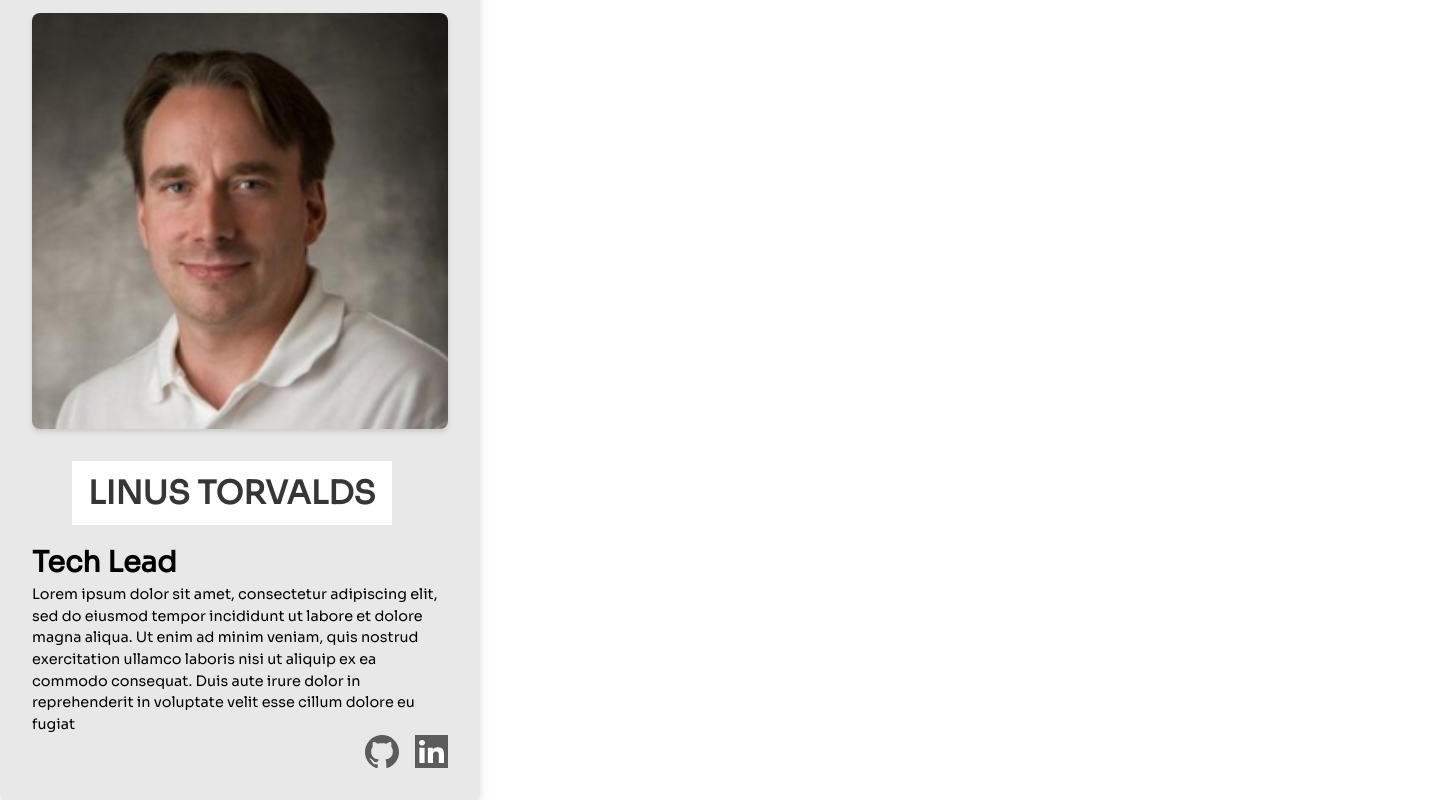
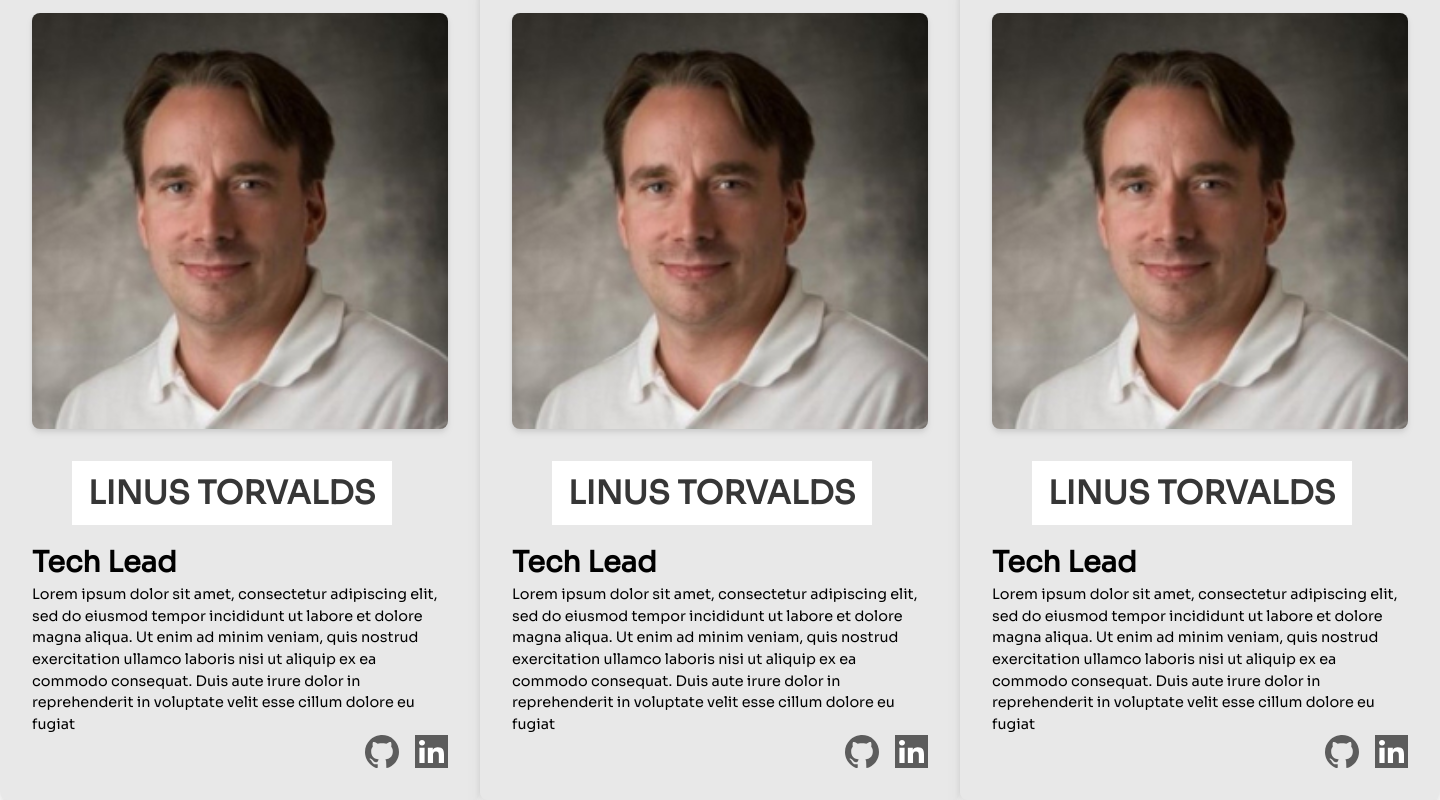
Before and after one commit to love-to-code108/GDSC, a React (Vite) app in the folder gdsc-website/: page / in a window 1280 px wide. Shown: the part 4067-4867 px from the top of the page, 1440 px wide, since content can reach past the window. Built offline with nearby package versions, Linux system fonts and the light colour scheme; a web font is replaced by a local one.

Commit message:
the primar for the team section is nearly done

```diff
--- a/gdsc-website/indexOutput.css
+++ b/gdsc-website/indexOutput.css
@@ -653,11 +653,6 @@ video {
   filter: var(--tw-blur) var(--tw-brightness) var(--tw-contrast) var(--tw-grayscale) var(--tw-hue-rotate) var(--tw-invert) var(--tw-saturate) var(--tw-sepia) var(--tw-drop-shadow);
 }
 
-.drop-shadow-xl {
-  --tw-drop-shadow: drop-shadow(0 20px 13px rgb(0 0 0 / 0.03)) drop-shadow(0 8px 5px rgb(0 0 0 / 0.08));
-  filter: var(--tw-blur) var(--tw-brightness) var(--tw-contrast) var(--tw-grayscale) var(--tw-hue-rotate) var(--tw-invert) var(--tw-saturate) var(--tw-sepia) var(--tw-drop-shadow);
-}
-
 /* FONTS ARE WRITTEN HERE */
 
 /* font-family: 'Borel', cursive;
@@ -931,6 +926,12 @@ font-family: 'Ubuntu', sans-serif; */
   background-color: white;
 }
 
+.teamMemberGrid{
+  display: grid;
+  grid-template-columns: auto auto auto;
+  justify-content: space-around;
+}
+
 .teamMemberPic{
   width: 100%;
 }
@@ -978,6 +979,8 @@ font-family: 'Ubuntu', sans-serif; */
 .aboutMember{
   font-size: 0.9rem;
 }
+
+/* THE EVENTS SECTION */
 
 @media (min-width: 1024px) {
   .lg\:absolute {
--- a/gdsc-website/src/components/_5_TeamSection.jsx
+++ b/gdsc-website/src/components/_5_TeamSection.jsx
@@ -20,7 +20,7 @@ export const TeamSection = () => {
                 <p>PASSIONATE STUDENTS INSPIRING THE UPCOMING GENERATIONS</p>
             </div>
 
-
+            <div className="teamMemberGrid">
                 {/* THE FIRST TEAM MEMBER CARD */}
                 <div className="teamCard font-sora drop-shadow-lg">
 
@@ -49,11 +49,80 @@ export const TeamSection = () => {
                         </div>
                     </div>
 
+                </div>
+
+
+
+
+
+                {/* THE SECOND TEAM MEBER */}
+                <div className="teamCard font-sora drop-shadow-lg">
+
+                    <div className="teamMemberPic drop-shadow-md">
+                        <img className="teamMemberPicEdit" src={teamMember} alt="" />
+                    </div>
+
+                    <p className="membersName">LINUS TORVALDS</p>
+
+                    <p className="membersDesignamtion">Tech Lead</p>
+
+                    <p className="aboutMember">Lorem ipsum dolor sit amet, consectetur adipiscing elit, sed do eiusmod tempor incididunt ut labore et dolore magna aliqua. Ut enim ad minim veniam, quis nostrud exercitation ullamco laboris nisi ut aliquip ex ea commodo consequat. Duis aute irure dolor in reprehenderit in voluptate velit esse cillum dolore eu fugiat  </p>
+
+
+                    {/* THE SOCIAL LINKS SECTION */}
+                    <div className="flex justify-end items-center socialsLogos">
+
+                        {/* GITHUB ICON */}
+                        <div className=" ml-4">
+                            <img src={githubLogo} alt="" />
+                        </div>
+
+                        {/* LINKEDIN ICON */}
+                        <div className=" ml-4">
+                            <img src={linkedinLogo} alt="" />
+                        </div>
+                    </div>
+
+                </div>
+
+
+
+
+
+                {/* THE THIRD TEAM MEBER */}
+                <div className="teamCard font-sora drop-shadow-lg">
+
+                    <div className="teamMemberPic drop-shadow-md">
+                        <img className="teamMemberPicEdit" src={teamMember} alt="" />
+                    </div>
+
+                    <p className="membersName">LINUS TORVALDS</p>
+
+                    <p className="membersDesignamtion">Tech Lead</p>
+
+                    <p className="aboutMember">Lorem ipsum dolor sit amet, consectetur adipiscing elit, sed do eiusmod tempor incididunt ut labore et dolore magna aliqua. Ut enim ad minim veniam, quis nostrud exercitation ullamco laboris nisi ut aliquip ex ea commodo consequat. Duis aute irure dolor in reprehenderit in voluptate velit esse cillum dolore eu fugiat  </p>
+
+
+                    {/* THE SOCIAL LINKS SECTION */}
+                    <div className="flex justify-end items-center socialsLogos">
+
+                        {/* GITHUB ICON */}
+                        <div className=" ml-4">
+                            <img src={githubLogo} alt="" />
+                        </div>
+
+                        {/* LINKEDIN ICON */}
+                        <div className=" ml-4">
+                            <img src={linkedinLogo} alt="" />
+                        </div>
+                    </div>
+
+                </div>
+
+            </div>
 
 
 
         </div>
-
-        </div>
     );
 }
--- /dev/null
+++ b/gdsc-website/src/components/_6_EventsSection.jsx
@@ -0,0 +1,4 @@
+import "./index.css"
+import "../../indexOutput.css"
+
+// IMPORTING THE ASSETS
--- a/gdsc-website/src/components/index.css
+++ b/gdsc-website/src/components/index.css
@@ -349,6 +349,17 @@ font-family: 'Ubuntu', sans-serif; */
   background-color: white;
 }
 
+
+.teamMemberGrid{
+
+  display: grid;
+  grid-template-columns: auto auto auto;
+  justify-content: space-around;
+
+
+
+}
+
 .teamMemberPic{
   width: 100%;
 }
@@ -414,3 +425,6 @@ font-family: 'Ubuntu', sans-serif; */
 
   font-size: 0.9rem;
 }
+
+
+/* THE EVENTS SECTION */
--- a/gdsc-website/src/main.jsx
+++ b/gdsc-website/src/main.jsx
@@ -20,5 +20,6 @@ ReactDOM.createRoot(document.getElementById('root')).render(
     <OpportunitiesSection/>
     <TechnologiesWeAreExitedAbout/>
     <TeamSection/>
+
   </React.StrictMode>,
 )
```
Lines whose indentation alone changed are shown as unchanged.
